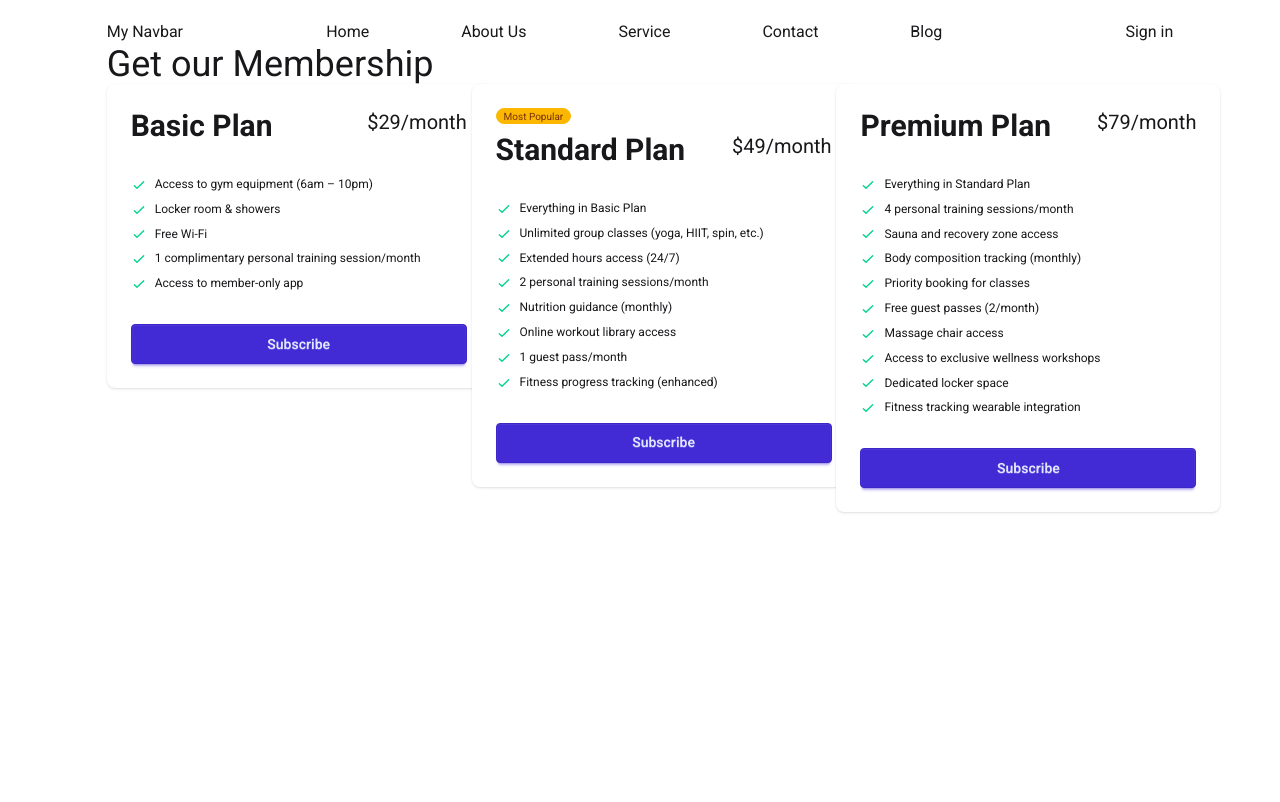
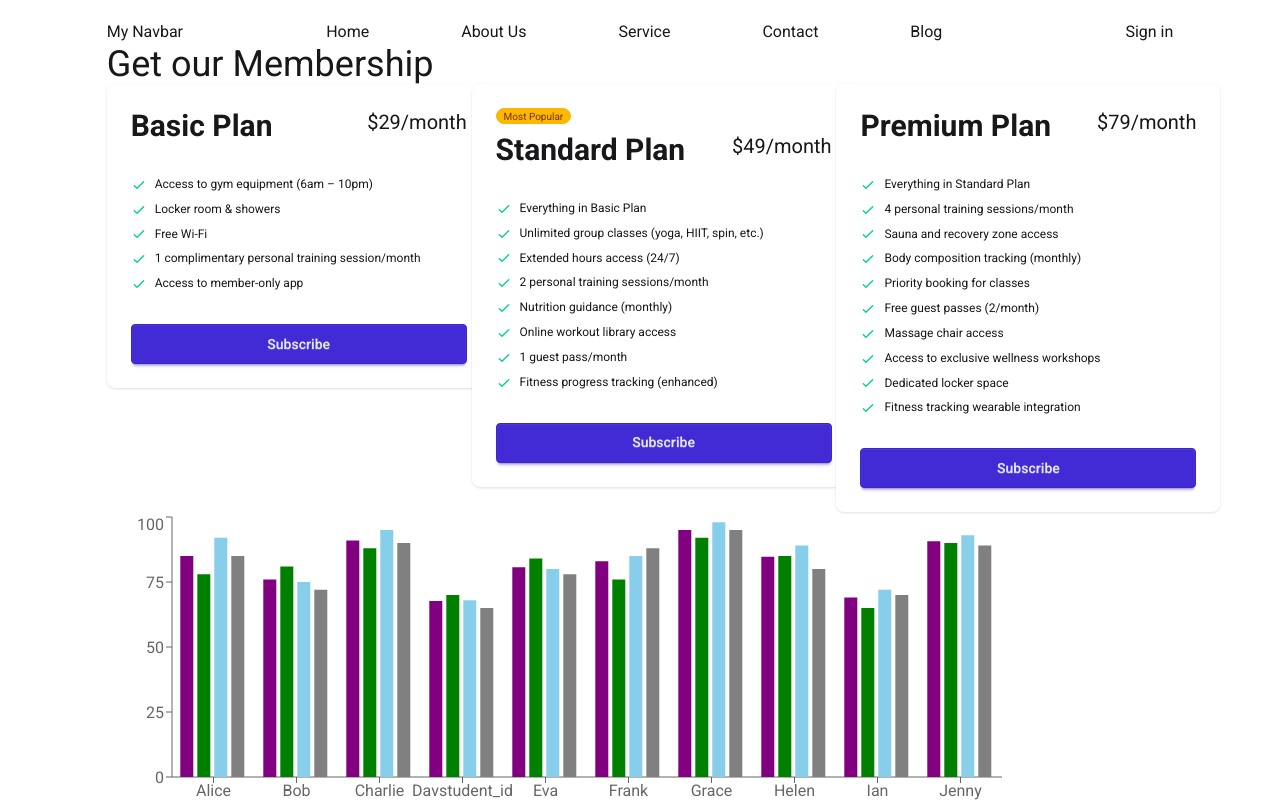
Before and after one commit to abdulkader33447/tailwind-react-pricing-option, a React (Vite) app: page / in a window 1280 px wide. Shown: the top 802 px of the page. Built offline with nearby package versions, Linux system fonts and the light colour scheme.

Commit message:
added new data & tooltip

```diff
--- a/package.json
+++ b/package.json
@@ -11,9 +11,11 @@
   },
   "dependencies": {
     "@tailwindcss/vite": "^4.1.3",
+    "axios": "^1.8.4",
     "lucide-react": "^0.487.0",
     "react": "^19.0.0",
     "react-dom": "^19.0.0",
+    "recharts": "^2.15.2",
     "tailwindcss": "^4.1.3"
   },
   "devDependencies": {
--- /dev/null
+++ b/public/marksData.json
@@ -0,0 +1,92 @@
+[
+  {
+    "student_id": 1,
+    "name": "Alice",
+    "marks": {
+      "physics": 85,
+      "chemistry": 78,
+      "math": 92
+    }
+  },
+  {
+    "student_id": 2,
+    "name": "Bob",
+    "marks": {
+      "physics": 72,
+      "chemistry": 81,
+      "math": 75
+    }
+  },
+  {
+    "student_id": 3,
+    "name": "Charlie",
+    "marks": {
+      "physics": 90,
+      "chemistry": 88,
+      "math": 95
+    }
+  },
+  {
+    "student_id": 4,
+    "name": "Davstudent_id",
+    "marks": {
+      "physics": 65,
+      "chemistry": 70,
+      "math": 68
+    }
+  },
+  {
+    "student_id": 5,
+    "name": "Eva",
+    "marks": {
+      "physics": 78,
+      "chemistry": 84,
+      "math": 80
+    }
+  },
+  {
+    "student_id": 6,
+    "name": "Frank",
+    "marks": {
+      "physics": 88,
+      "chemistry": 76,
+      "math": 85
+    }
+  },
+  {
+    "student_id": 7,
+    "name": "Grace",
+    "marks": {
+      "physics": 95,
+      "chemistry": 92,
+      "math": 98
+    }
+  },
+  {
+    "student_id": 8,
+    "name": "Helen",
+    "marks": {
+      "physics": 80,
+      "chemistry": 85,
+      "math": 89
+    }
+  },
+  {
+    "student_id": 9,
+    "name": "Ian",
+    "marks": {
+      "physics": 70,
+      "chemistry": 65,
+      "math": 72
+    }
+  },
+  {
+    "student_id": 10,
+    "name": "Jenny",
+    "marks": {
+      "physics": 89,
+      "chemistry": 90,
+      "math": 93
+    }
+  }
+]
--- a/src/App.jsx
+++ b/src/App.jsx
@@ -4,12 +4,16 @@ import DaisyNav from "./assets/component/DaisyNav";
 import NavBar from "./assets/component/NavBar/NavBar";
 import PricingOption from "./assets/component/PricingOption/PricingOption";
 import DaisyPricingCard from "./assets/component/DaisyPricingCard/DaisyPricingCard";
+import ResultsChart from "./assets/component/ResultsChart/ResultsChart";
+import axios from "axios";
+import MarksChart from "./assets/component/MarksChart/MarksChart";
 
+const PricingPromise = fetch("pricing.json").then(
+  (res) => res.json()
+  // .then(data => console.log(data))
+);
 
-const PricingPromise = fetch('pricing.json')
-.then(res => res.json()
-// .then(data => console.log(data))
-)
+const marksPromise = axios.get("marksData.json");
 
 function App() {
   return (
@@ -20,9 +24,23 @@ function App() {
       </header>
 
       <main className="w-10/12 mx-auto">
-        <Suspense fallback={<span className="loading loading-spinner loading-lg"></span>}>
+        <Suspense
+          fallback={
+            <span className="loading loading-spinner loading-lg"></span>
+          }
+        >
           <PricingOption PricingPromise={PricingPromise}></PricingOption>
         </Suspense>
+
+        <Suspense
+          fallback={
+            <span className="loading loading-spinner loading-lg"></span>
+          }
+        >
+          <MarksChart marksPromise={marksPromise}></MarksChart>
+        </Suspense>
+        <ResultsChart></ResultsChart>
+
       </main>
     </>
   );
--- /dev/null
+++ b/src/assets/component/MarksChart/MarksChart.jsx
@@ -0,0 +1,40 @@
+import React, { use } from "react";
+import { Bar, BarChart, Tooltip, XAxis, YAxis } from "recharts";
+
+const MarksChart = ({ marksPromise }) => {
+  const marksDataRes = use(marksPromise);
+  // console.log(marksDataRes)
+  const marksData = marksDataRes.data;
+  // console.log(marksData)
+  // data processing for the chart
+  const marksChartData = marksData.map((studentData) => {
+    const student = {
+      id: studentData.student_id,
+      name: studentData.name,
+      physics: studentData.marks.physics,
+      chemistry: studentData.marks.chemistry,
+      math: studentData.marks.math,
+    };
+    const avg = (student.physics + student.chemistry + student.math) / 3;
+    student.avg = avg;
+
+    return student;
+  });
+
+  console.log(marksChartData);
+  return (
+    <div>
+      <BarChart width={900} height={300} data={marksChartData}>
+        <XAxis dataKey="name"></XAxis>
+        <YAxis></YAxis>
+        <Bar dataKey="avg" fill="purple"></Bar>
+        <Bar dataKey="chemistry" fill="green"></Bar>
+        <Bar dataKey="math" fill="skyblue"></Bar>
+        <Bar dataKey="physics" fill="gray"></Bar>
+        <Tooltip></Tooltip>
+      </BarChart>
+    </div>
+  );
+};
+
+export default MarksChart;
--- /dev/null
+++ b/src/assets/component/ResultsChart/ResultsChart.jsx
@@ -0,0 +1,94 @@
+import React from "react";
+import { Line, LineChart, Tooltip, XAxis, YAxis } from "recharts";
+
+const resultData = [
+  {
+    "id": 1,
+    "name": "Alice",
+    "physics": 85,
+    "chemistry": 78,
+    "math": 92
+  },
+  {
+    "id": 2,
+    "name": "Bob",
+    "physics": 72,
+    "chemistry": 81,
+    "math": 75
+  },
+  {
+    "id": 3,
+    "name": "Charlie",
+    "physics": 90,
+    "chemistry": 88,
+    "math": 95
+  },
+  {
+    "id": 4,
+    "name": "David",
+    "physics": 65,
+    "chemistry": 70,
+    "math": 68
+  },
+  {
+    "id": 5,
+    "name": "Eva",
+    "physics": 78,
+    "chemistry": 84,
+    "math": 80
+  },
+  {
+    "id": 6,
+    "name": "Frank",
+    "physics": 88,
+    "chemistry": 76,
+    "math": 85
+  },
+  {
+    "id": 7,
+    "name": "Grace",
+    "physics": 95,
+    "chemistry": 92,
+    "math": 98
+  },
+  {
+    "id": 8,
+    "name": "Helen",
+    "physics": 80,
+    "chemistry": 85,
+    "math": 89
+  },
+  {
+    "id": 9,
+    "name": "Ian",
+    "physics": 70,
+    "chemistry": 65,
+    "math": 72
+  },
+  {
+    "id": 10,
+    "name": "Jenny",
+    "physics": 89,
+    "chemistry": 90,
+    "math": 93
+  }
+]
+
+
+
+const ResultsChart = () => {
+  return (
+    <div>
+      <LineChart width={900} height={500} data={resultData}>
+        <XAxis dataKey="name"></XAxis>
+        <YAxis></YAxis>
+        <Tooltip></Tooltip>
+        <Line stroke="blue" dataKey="math"></Line>
+        <Line stroke="purple" dataKey="chemistry"></Line>
+        <Line stroke="green" dataKey="physics"></Line>
+      </LineChart>
+    </div>
+  );
+};
+
+export default ResultsChart;
```
Also changed, not shown: 1 other file (tests, documents, lock files or other folders).
